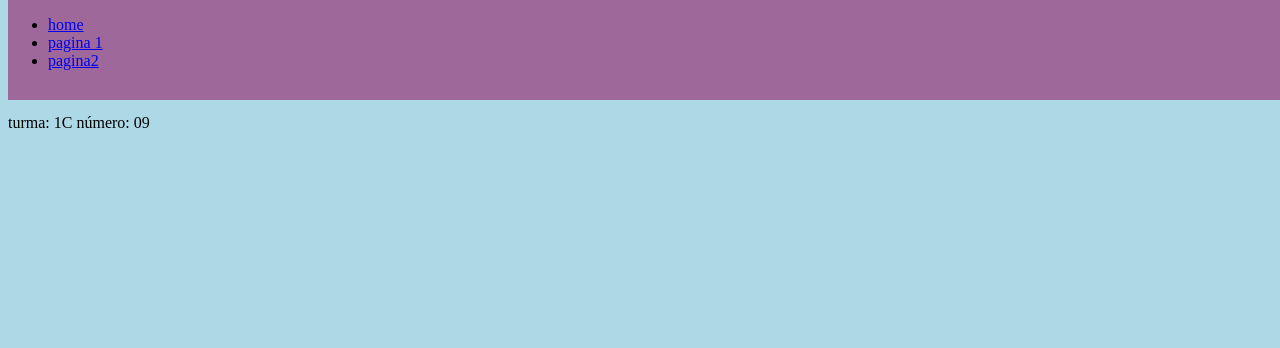
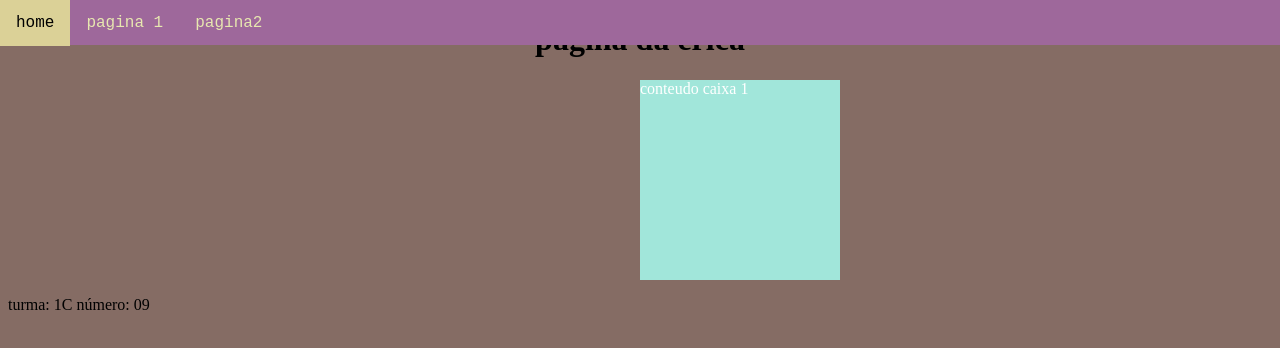
Before and after one commit to carvalhoerica/primeiroC_2t, a plain HTML site: page index.html in a window 1280 px wide. Drawn offline with Linux system fonts and the light colour scheme.

Commit message:
aula 10-08

```diff
--- a/estilo.css
+++ b/estilo.css
@@ -1,21 +1,43 @@
 body {
-  background: lightblue;
+  background: rgb(133, 108, 100)
 }
 h1 {
   text-align: center;
 }
-.caixa {
-  position: relative;
-  background: blue;
-  width: 200px;
-  height: 200px;
-  color: aliceblue;
-  left: 50%;
+.caixa1 {
+   position: relative;
+   background: rgb(161, 230, 218);
+   width: 200px;
+   height: 200px;
+   color: #FFFFFF;
+   left: 50%;
 }
 .menuPrincipal {
   position: absolute;
   background: rgb(158, 104, 155);
   width: 100%;
-  height: 100px;
+  height: 45px;
   top: 0pt;
+  left: 0;
 }
+nav ul {
+  list-style-type: none;
+  margin: 0;
+  padding: 0;
+  overflow: 0;
+}
+li {
+  float: left;
+}
+li a {
+  display: block;
+  color:rgb(231, 231, 176);
+  text-align: center;
+  padding: 14px 16px;
+  text-decoration: none;
+  font-family: 'Courier New', Courier, monospace;
+}
+li a:hover{
+  background: rgb(219, 209, 151);
+  color: black;
+}
```
